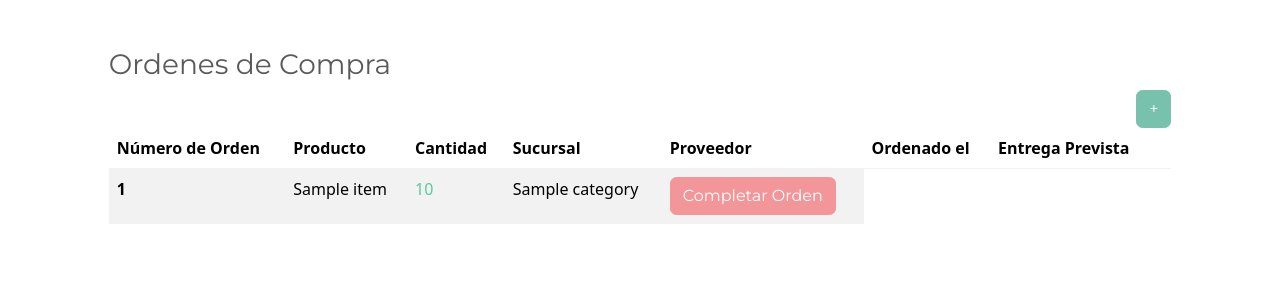
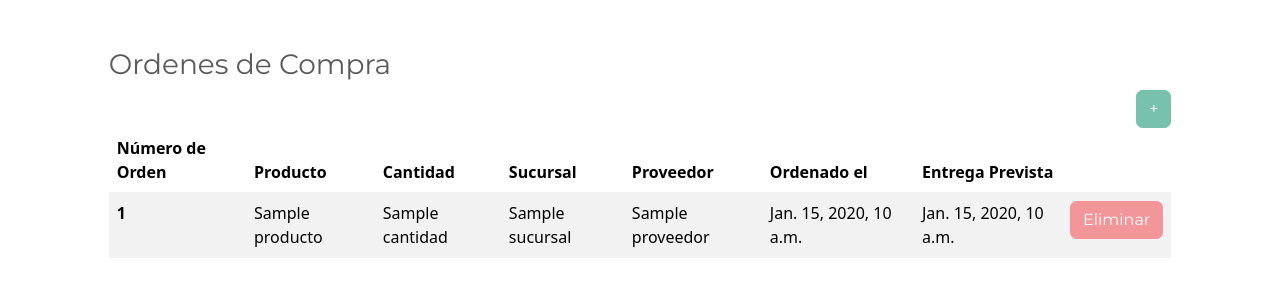
Before and after one commit to Seka322/Modulo-de-Compras, a Django app: template compras/templates/dashboard.html in a window 1280 px wide. Shown: the part 56-356 px from the top of the page. Run offline with Django 5.2, Linux system fonts and the light colour scheme; the template is opened without the code that fills it: most values are stand-ins (such as "Sample title", 1, 10 or a date in 2020); some libraries are stand-ins or nearby versions.

Commit message:
Nuevos atributos para mostrar en tabla

```diff
--- a/compras/templates/dashboard.html
+++ b/compras/templates/dashboard.html
@@ -52,14 +52,13 @@
 					{% for item in items %}
 					<tr>
 						<th scope="row">{{ item.id }}</th>
-						<td>{{ item.name }}</td>
-						{% if item.id in low_inventory_ids %}
-							<td class="text-danger">{{ item.quantity }}</td>
-						{% else %}
-							<td class="text-success">{{ item.quantity }}</td>
-						{% endif %}
-						<td>{{ item.category.name }}</td>
-						<td><a href="{% url 'completar-orden' item.id %}" class="btn btn-secondary">Completar Orden</a></td>
+						<td>{{ item.producto }}</td>
+						<td>{{ item.cantidad }}</td>
+						<td>{{ item.sucursal.nombre }}</td>
+						<td>{{ item.proveedor }}</td>
+						<td>{{ item.fecha_orden }}</td>
+						<td>{{ item.fecha_entrega }}</td>
+						<td><a href="{% url 'eliminar-item' item.id %}" class="btn btn-secondary">Eliminar</a></td>
 					</tr>
 					{% endfor %}
 				</tbody>
```
